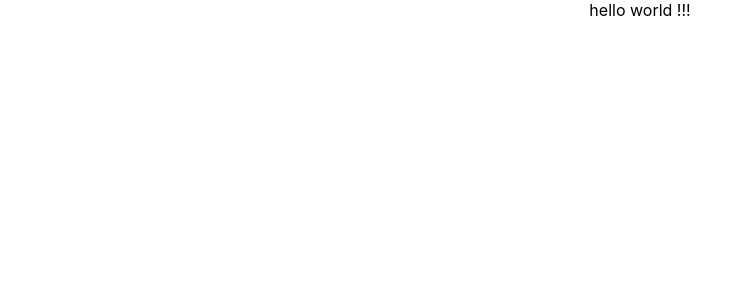
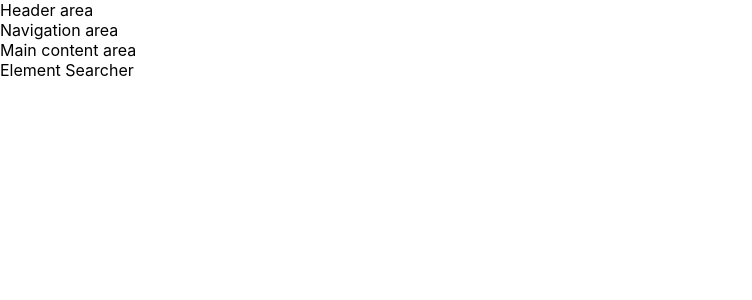
Before and after one commit to benriquezm/webapp-eclass-sf, a React (Create React App) app: page / in a window 1280 px wide. Shown: the top 300 px of the page, without its empty margins (0-752 px from the left). Built offline with nearby package versions, Linux system fonts and the light colour scheme.

Commit message:
feat(folder-structure): config basic folder structure and router for navigation.

```diff
--- a/package.json
+++ b/package.json
@@ -14,6 +14,7 @@
 		"react": "^18.2.0",
 		"react-dom": "^18.2.0",
 		"react-redux": "^8.0.2",
+		"react-router-dom": "^6.3.0",
 		"react-scripts": "5.0.1",
 		"typescript": "^4.7.4",
 		"web-vitals": "^2.1.4"
--- a/src/App.tsx
+++ b/src/App.tsx
@@ -1,9 +1,7 @@
 import React from 'react';
 
-import './App.css';
-
-function App() {
+const App = () => {
 	return <div className='App'>hello world !!!</div>;
-}
+};
 
 export default App;
--- /dev/null
+++ b/src/components/elements/Searcher/Searcher.tsx
@@ -0,0 +1,7 @@
+import React from 'react';
+
+const Searcher = () => {
+	return <div>Element Searcher</div>;
+};
+
+export default Searcher;
--- /dev/null
+++ b/src/components/layouts/LayoutPrincipal.tsx
@@ -0,0 +1,19 @@
+import React from 'react';
+import Header from '../modules/Header/Header';
+import Body from '../modules/Body/Body';
+
+//  TODO show separate Interfaces props
+interface ILayoutProps {
+	children: React.ReactNode;
+}
+
+const Layout = (props: ILayoutProps) => {
+	return (
+		<React.Fragment>
+			<Header />
+			<Body />
+		</React.Fragment>
+	);
+};
+
+export default Layout;
--- /dev/null
+++ b/src/components/modules/Body/Body.tsx
@@ -0,0 +1,14 @@
+import React from 'react';
+
+import Searcher from '../../elements/Searcher/Searcher';
+
+const Body = () => {
+	return (
+		<div>
+			Main content area
+			<Searcher />
+		</div>
+	);
+};
+
+export default Body;
--- /dev/null
+++ b/src/components/modules/Header/Header.tsx
@@ -0,0 +1,14 @@
+import React from 'react';
+
+import Navigation from '../Navigation/Navigation';
+
+const Header = () => {
+	return (
+		<div>
+			Header area
+			<Navigation />
+		</div>
+	);
+};
+
+export default Header;
--- /dev/null
+++ b/src/components/modules/Navigation/Navigation.tsx
@@ -0,0 +1,7 @@
+import React from 'react';
+
+const Navigation = () => {
+	return <div>Navigation area</div>;
+};
+
+export default Navigation;
--- a/src/index.tsx
+++ b/src/index.tsx
@@ -1,8 +1,9 @@
 import React from 'react';
 import { createRoot } from 'react-dom/client';
 import { Provider } from 'react-redux';
+
 import { store } from './app/store';
-import App from './App';
+import RoutesCustom from './routes';
 import reportWebVitals from './reportWebVitals';
 import './index.css';
 
@@ -12,7 +13,7 @@ const root = createRoot(container);
 root.render(
 	<React.StrictMode>
 		<Provider store={store}>
-			<App />
+			<RoutesCustom />
 		</Provider>
 	</React.StrictMode>,
 );
--- /dev/null
+++ b/src/routes/Characters/Characters.tsx
@@ -0,0 +1,7 @@
+import React from 'react';
+
+const Characters = () => {
+	return <div>Page for characters of Rick and Morty</div>;
+};
+
+export default Characters;
--- /dev/null
+++ b/src/routes/Favorites/Favorites.tsx
@@ -0,0 +1,7 @@
+import React from 'react';
+
+const Favorites = () => {
+	return <div>Page for favorites characters of Rick and Morty</div>;
+};
+
+export default Favorites;
--- /dev/null
+++ b/src/routes/index.tsx
@@ -0,0 +1,24 @@
+import React from 'react';
+import { BrowserRouter, Routes, Route } from 'react-router-dom';
+
+//  import all routes (pages)
+import Characters from './Characters/Characters';
+import Favorites from './Favorites/Favorites';
+
+//  import LayoutPrincipal
+import LayoutPrincipal from '../components/layouts/LayoutPrincipal';
+
+const RoutesCustom = () => {
+	return (
+		<BrowserRouter>
+			<LayoutPrincipal>
+				<Routes>
+					<Route path='/' element={<Characters />} />
+					<Route path='favorites' element={<Favorites />} />
+				</Routes>
+			</LayoutPrincipal>
+		</BrowserRouter>
+	);
+};
+
+export default RoutesCustom;
```
Also changed, not shown: 1 other file (tests, documents, lock files or other folders).
